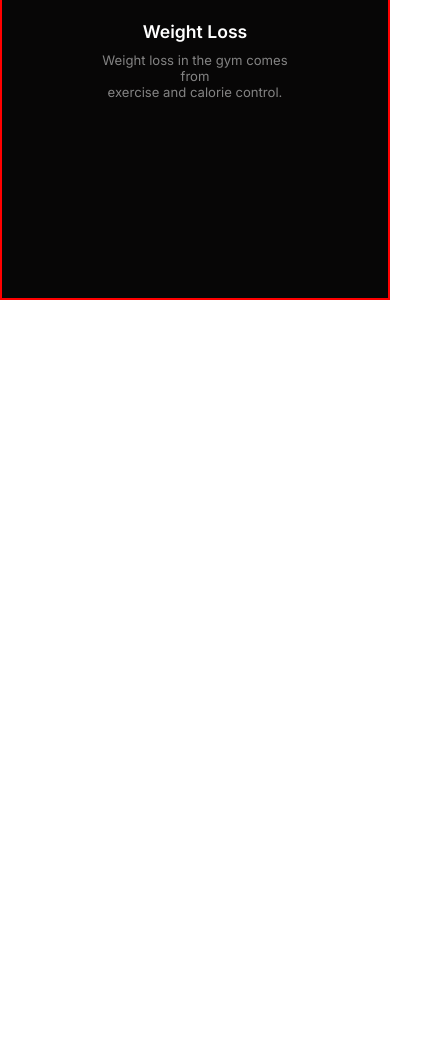
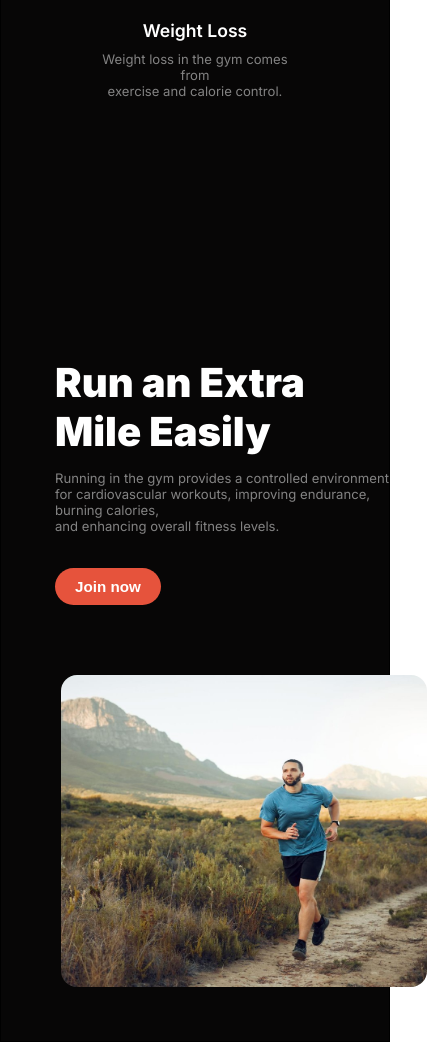
Before and after one commit to rashidul-islam9/assingment2-solution, a plain HTML site: page index.html in a window 390 px wide. Shown: the part 2852-3894 px from the top of the page, 427 px wide, since content can reach past the window. Before the commit the page ends 3152 px from the top, so only its background shows below. Drawn offline with Linux system fonts and the light colour scheme.

Commit message:
run part with responsive

```diff
--- a/index.html
+++ b/index.html
@@ -78,6 +78,17 @@
               </div>
             </div>
            </div>
+           <div class="run-section">
+            <div class="left-part">
+              <h1 class="run-title habit-title">Run an Extra <br>
+                Mile Easily</h1>
+                <p class="run-description habit-description">Running in the gym provides a controlled environment <br>  for cardiovascular workouts, improving endurance, burning calories, <br> and enhancing overall fitness levels.</p>
+                <button class="run-btn primary-btn">Join now</button>
+            </div>
+            <div class="right-part">
+              <img class="run-img" src="images/run2.jpg" alt="">
+            </div>
+           </div>
          </div>
     </main>
     <footer>
--- a/styles/style.css
+++ b/styles/style.css
@@ -185,7 +185,7 @@ nav ul a {
 
 .full{
   background-color: rgb(7, 6, 6);
-  border: 2px solid red;
+  border: 1px solid black;
 }
 
 .habit-container{
@@ -229,6 +229,38 @@ nav ul a {
 
 .img-description {
   margin-top: 6px;
+}
+
+/* run section */
+
+.run-section{
+  margin: 198px 100px;
+  display: flex;
+  background-color: rgb(24, 23, 23);
+}
+.run-img{
+  width: 366px;
+  height: 312px;
+  border-radius: 16px;
+}
+
+.left-part{
+  margin-left: 54px;
+}
+
+.run-title{
+  margin-top: 41px;
+  margin-bottom: 14px;
+}
+.run-btn{
+  margin-top: 34px;
+  margin-bottom: 40PX;
+  padding: 16px 40px 16px 40px;
+}
+
+.right-part{
+  margin: 30px 32px;
+  margin-left: 175px;
 }
 
 /* responsive styles */
@@ -313,4 +345,16 @@ header{
   margin-top: 10px;
 }
 
+.run-section{
+  margin: 198px 100px;
+  display: inline;
+  background-color: rgb(24, 23, 23);
+
 }
+.right-part{
+  margin: 30px 32px;
+  margin-left: 60px;
+}
+
+
+}
```
Also changed, not shown: images/run2.jpg (added).
